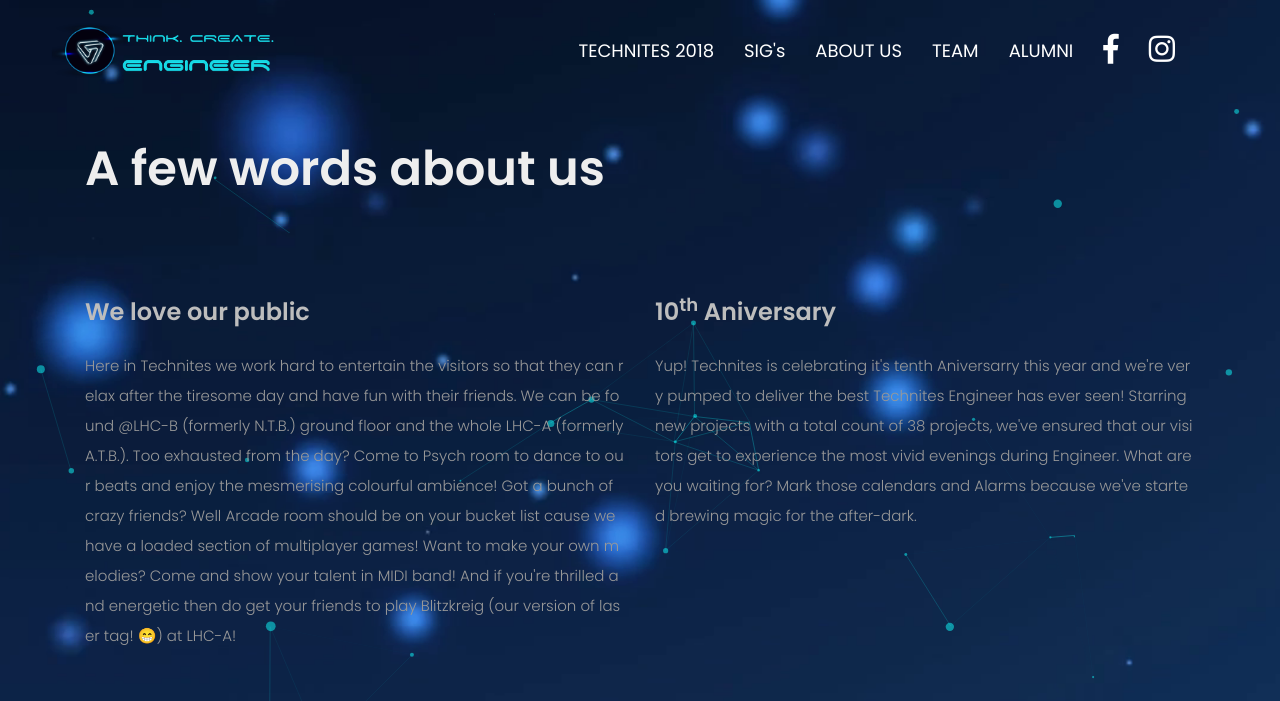
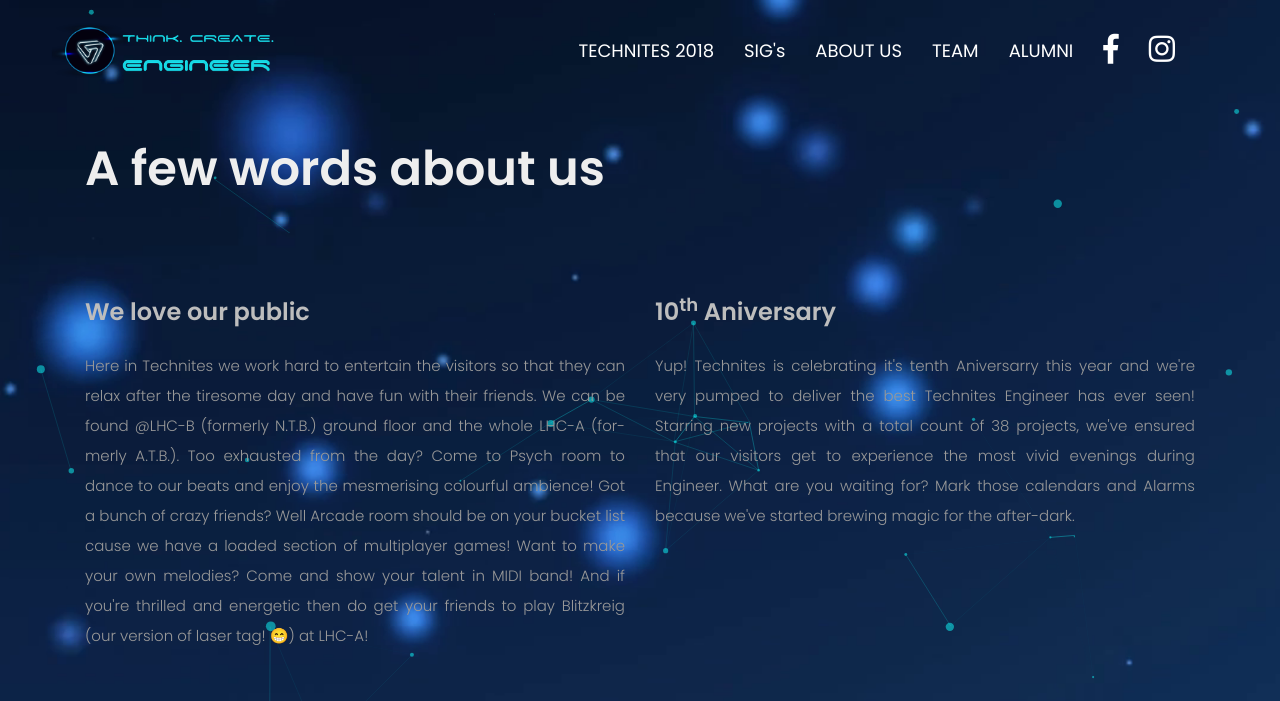
Before and after one commit to vibhoregit/vibhoregit.github.io, a plain HTML site: page about-us.html in a window 1280 px wide. Shown: the top 701 px of the page. Drawn offline with nearby package versions, Linux system fonts and the light colour scheme.

Commit message:
Fixed about us paragraphs

```diff
--- a/style.css
+++ b/style.css
@@ -1163,7 +1163,8 @@
     font-weight: 300;
     color: #989898;
     line-height: 2;
-    word-break: break-all;
+    word-break: keep-all;
+    text-align: justify;
     hyphens: auto;
 }
 
```
